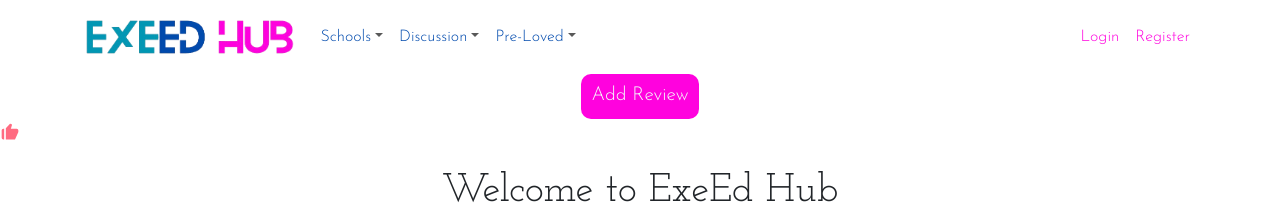
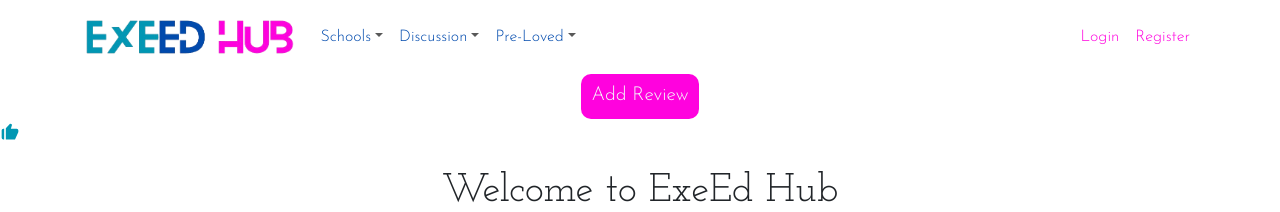
Before and after one commit to llewellynksj/exe-ed-hub, a React (Create React App) app: page / in a window 1280 px wide. Both pictures are taken after a click on the icon 10 px from the left and 131 px from the top of the page. Shown: the top 212 px of the page. Built offline with nearby package versions, Linux system fonts and the light colour scheme.

Commit message:
Updated color on like component

```diff
--- a/src/components/Like.tsx
+++ b/src/components/Like.tsx
@@ -14,7 +14,7 @@ const Like = ({ onClick }: Props) => {
     onClick();
   };
 
-  if (liked) return <BiSolidLike color="#ff6b81" size={20} onClick={toggle} />;
+  if (liked) return <BiSolidLike color="#0097B3" size={20} onClick={toggle} />;
   return <BiLike size={20} onClick={toggle} />;
 };
 
```
